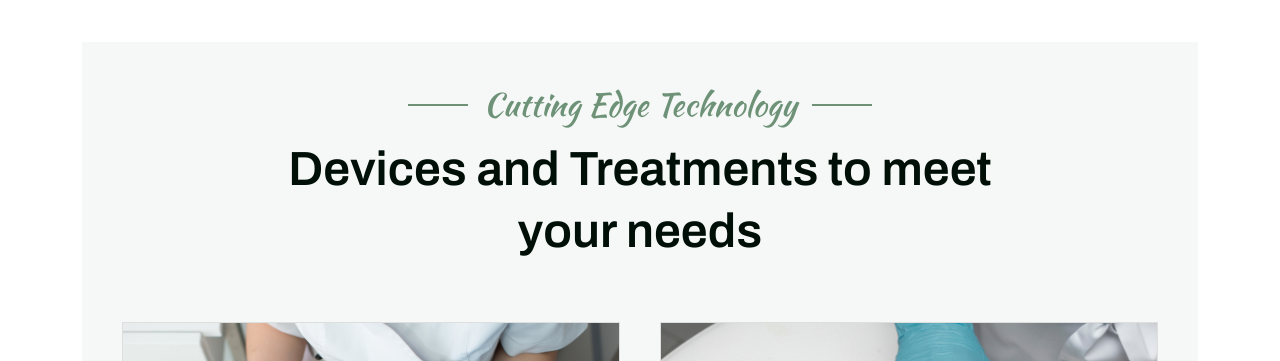
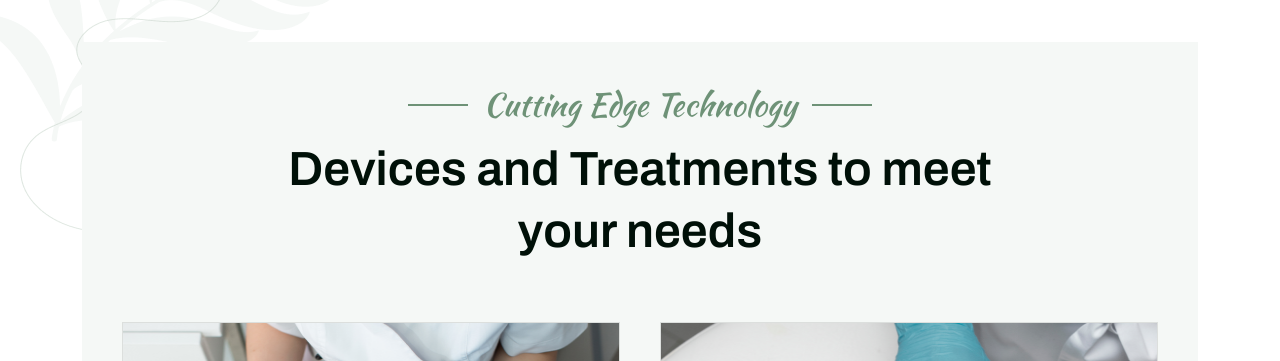
Before and after one commit to vikas-jakhar/technology, a React (Create React App) app: page / in a window 1280 px wide. Shown: the top 361 px of the page. Built offline with nearby package versions, Linux system fonts and the light colour scheme.

Commit message:
add left right image

```diff
--- a/src/components/Card.jsx
+++ b/src/components/Card.jsx
@@ -1,6 +1,8 @@
 import React from 'react';
 import women from "../assets/image/webp/women.png";
 import women_getting_injection from "../assets/image/webp/women-getting-injection.png";
+import bottom_right from "../assets/image/webp/bottom-right.png";
+import top_left from "../assets/image/webp/light-green-left-top.png";
 
 const Card = () => {
     const cardData = [
@@ -21,8 +23,8 @@ const Card = () => {
     ];
 
     return (
-        <section className='py-10'>
-            <div className="container px-3 py-0.5 mb-px">
+        <section className='py-10 relative'>
+            <div className="container px-3 py-0.5 mb-px relative z-[1]">
                 <div className="bg-light_gray p-5 lg:p-10 flex flex-col items-center">
                     <div className="flex items-center justify-center gap-1 sm:gap-3">
                         <span className='sm:w-[60px] w-5 h-0.5 bg-light_green flex'></span>
@@ -56,6 +58,8 @@ const Card = () => {
                     </div>
                 </div>
             </div>
+            <img src={top_left} alt="top_left" className=' absolute top-0 left-0' />
+            <img src={bottom_right} alt="bottom_right" className=' absolute bottom-0 right-0' />
         </section>
     )
 }
```
Also changed, not shown: src/assets/image/webp/bottom-right.png (added), src/assets/image/webp/light-green-left-top.png (added).
